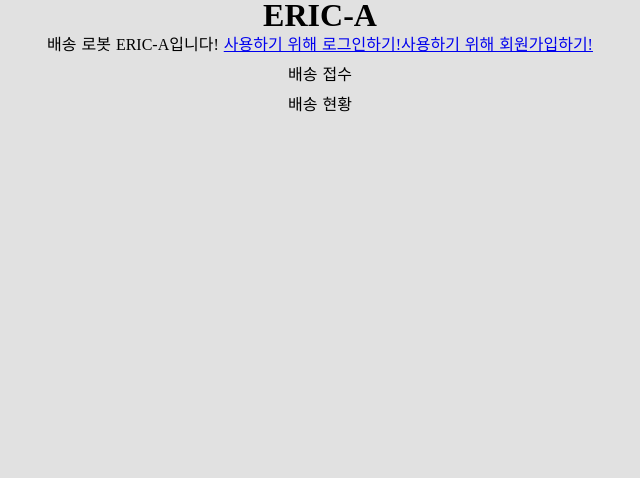
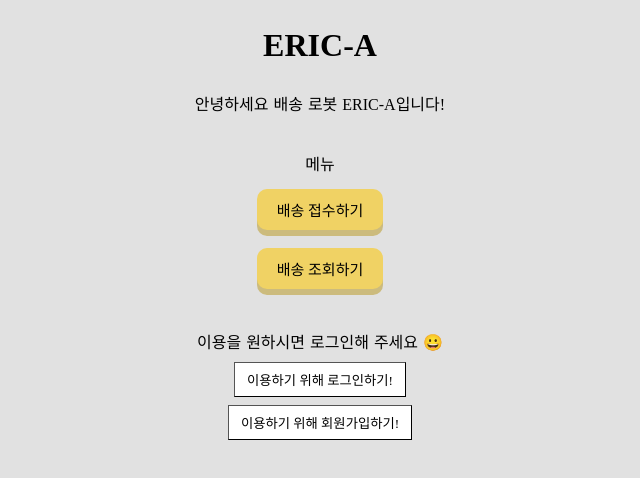
Before and after one commit to CrashLab-2022/ERIC-A-web-frontend-nuxtjs, a Nuxt app: page / in a window 1280 px wide. Shown: the top 478 px of the page, without its empty margins (320-960 px from the left). Built offline with nearby package versions, Linux system fonts and the light colour scheme; no server answers; a web font is replaced by a local one.

Commit message:
feat: index 페이지 구현

```diff
--- a/pages/index.vue
+++ b/pages/index.vue
@@ -1,18 +1,51 @@
 <template>
-  <div>
+  <div class="index">
+    <br>
     <h1>ERIC-A</h1>
     <div>
-      배송 로봇 ERIC-A입니다!
-      <a v-if="!isLogined" href="/user/signin">사용하기 위해 로그인하기!</a>
-      <a v-if="!isLogined" href="/user/signup">사용하기 위해 회원가입하기!</a>
+      <br>
+      안녕하세요 배송 로봇 ERIC-A입니다!
+      <br>
+      <br>
+      <div class="menu">
+        메뉴
+      </div>
+    <ul>
+      <li @click="loginOrder">
+        <button class="btn1">
+          배송 접수하기
+        </button>
+      </li>
+      <li @click="loginTrack"><button class="btn1">배송 조회하기</button></li>
+    </ul>
+
+      <div v-if="!isLogined">
+        <br>
+        <span >이용을 원하시면 로그인해 주세요 😀</span>
+        <br>
+        <a href="/user/signin">
+          <button class="userbtn">
+            이용하기 위해 로그인하기!
+          </button>
+        </a>
+        <br>
+        <a href="/user/signup">
+          <button class="userbtn">
+            이용하기 위해 회원가입하기!
+          </button>
+        </a>
+        <br>
+      </div>
     </div>
-      <div v-if="isLogined" >{{userName}}님 반갑습니다</div>
-      <a v-if="isLogined" @click="logout">로그아웃</a>
+
+    <div v-if="isLogined">
+      <br>
+      <div v-if="isLogined" >{{userName}}님 반갑습니다 😀</div>
+      <a v-if="isLogined" @click="logout"><button class="userbtn">로그아웃</button></a>
       <div v-if="false">{{userPhoneNumber}}</div>
-    <ul>
-      <li @click="loginOrder">배송 접수</li>
-      <li @click="loginTrack">배송 현황</li>
-    </ul>
+      <br>
+    </div>
+
   </div>
 </template>;
 
@@ -28,7 +61,6 @@ export default {
   created() {
     this.$axios.defaults.withCredentials = true
     this.$axios.get('/user/checklogin').then(result => {
-      console.log(result.data);
       if (result.data) {
         this.isLogined = true
       } else {
@@ -78,3 +110,34 @@ export default {
   }
 }
 </script>
+
+<style>
+.index {
+  background-color: rgba(225, 225, 225, 1);
+  padding-bottom: 300px;
+}
+
+.btn1 {
+  margin: 9px;
+  padding: 10px 20px;
+  font-size: 15px;
+  border-radius: 10px;
+  background-color: #F0D264;
+  box-shadow: 0 6px rgba(196, 172, 83, .7);
+  text-decoration: none;
+  border-width: 0px;
+}
+
+.btn1:hover {
+  box-shadow: 0 0;
+  margin-top: 15px;
+  background-color: #D6BB59;}
+
+.userbtn {
+    background-color: white;
+    border-width: 1px;
+    padding: 7px 12px;
+    margin: 4px;
+}
+
+</style>
```
